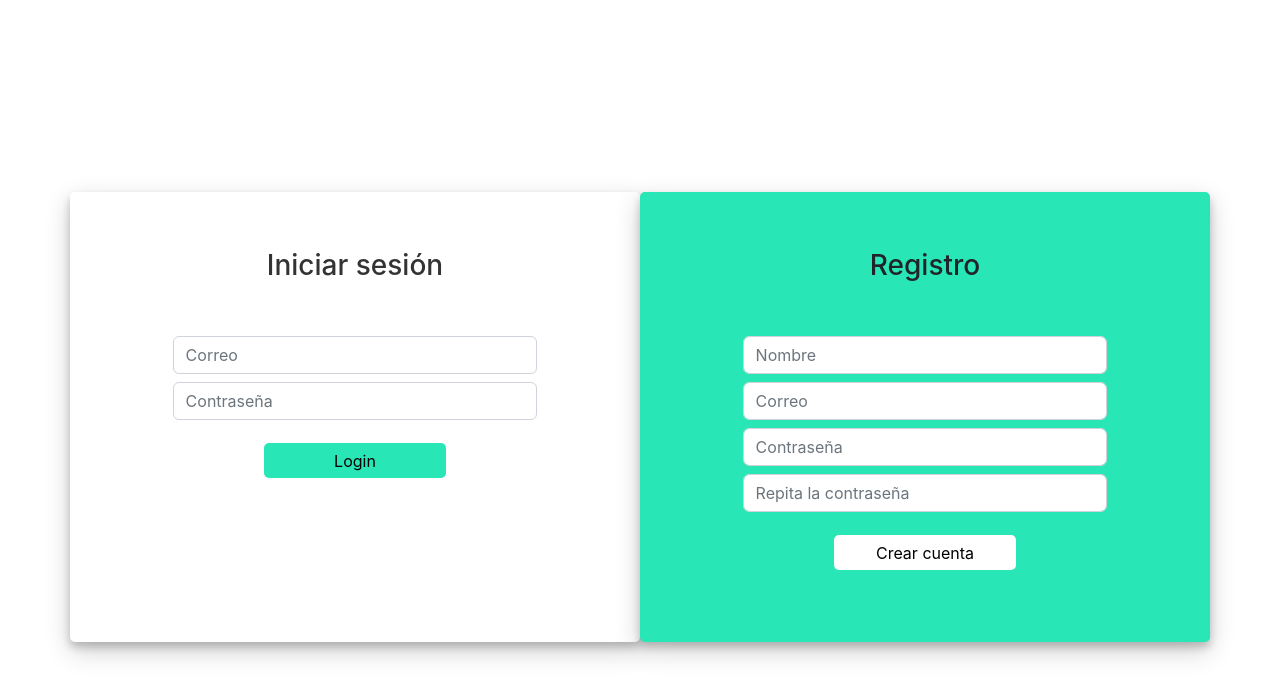
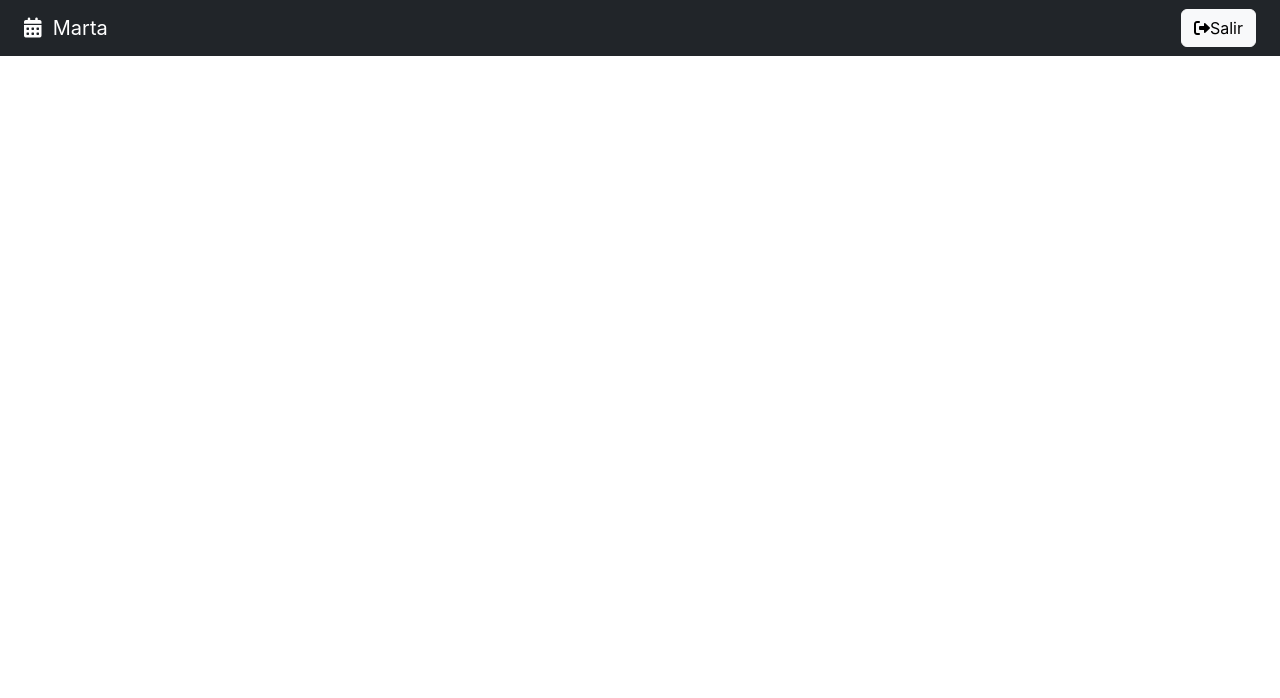
Before and after one commit to MartaArM/CursoReact, a React (Vite) app in the folder app9_calendar/: page / in a window 1280 px wide. Before the commit this address led to /auth/login. Shown: the top 698 px of the page. Built offline with nearby package versions, Linux system fonts and the light colour scheme.

Commit message:
Creación de barra de navegación

```diff
--- a/app9_calendar/index.html
+++ b/app9_calendar/index.html
@@ -3,6 +3,7 @@
   <head>
     <meta charset="UTF-8" />
     <meta name="viewport" content="width=device-width, initial-scale=1.0" />
+    <link rel="stylesheet" href="https://cdnjs.cloudflare.com/ajax/libs/font-awesome/6.1.2/css/all.min.css" integrity="sha512-1sCRPdkRXhBV2PBLUdRb4tMg1w2YPf37qatUFeS7zlBy7jJI8Lf4VHwWfZZfpXtYSLy85pkm9GaYVYMfw5BC1A==" crossorigin="anonymous" referrerpolicy="no-referrer" />
     <link href="https://cdn.jsdelivr.net/npm/bootstrap@5.2.0/dist/css/bootstrap.min.css" rel="stylesheet" integrity="sha384-gH2yIJqKdNHPEq0n4Mqa/HGKIhSkIHeL5AyhkYV8i59U5AR6csBvApHHNl/vI1Bx" crossorigin="anonymous">
     <title>Calendar App</title>
   </head>
--- a/app9_calendar/package.json
+++ b/app9_calendar/package.json
@@ -9,6 +9,7 @@
   },
   "dependencies": {
     "react": "^18.0.0",
+    "react-big-calendar": "^1.5.0",
     "react-dom": "^18.0.0"
   },
   "devDependencies": {
--- /dev/null
+++ b/app9_calendar/src/calendar/components/NavBar.jsx
@@ -0,0 +1,16 @@
+export const NavBar = () => {
+  return (
+    <div className="navbar navbar-dark bg-dark mb-4 px-4">
+        <span className="navbar-brand">
+            <i className="fas fa-calendar-alt"></i>
+            &nbsp;
+            Marta
+        </span>
+
+        <button className="btn btn-light">
+            <i className="fas fa-sign-out-alt"></i>
+            <span>Salir</span>
+        </button>
+    </div>
+  )
+}
--- a/app9_calendar/src/calendar/pages/CalendarPage.jsx
+++ b/app9_calendar/src/calendar/pages/CalendarPage.jsx
@@ -1,5 +1,9 @@
+import { NavBar } from "../components/NavBar"
+
 export const CalendarPage = () => {
   return (
-    <h1>CalendarPage</h1>
+    <>
+      <NavBar />
+    </>
   )
 }
--- a/app9_calendar/src/router/AppRouter.jsx
+++ b/app9_calendar/src/router/AppRouter.jsx
@@ -5,7 +5,8 @@
 
 export const AppRouter = () => {
 
-    const status = 'non-authenticated'; //useStatus();
+    // const status = 'non-authenticated'; //useStatus();
+    const status = 'authenticated';
 
     // if (status == 'checking') {
     //   return <CheckingAuth /> // Si estamos comprobando el login, se carga una pantalla de espera con un circulo cargando
```
Also changed, not shown: 1 other file (tests, documents, lock files or other folders).
